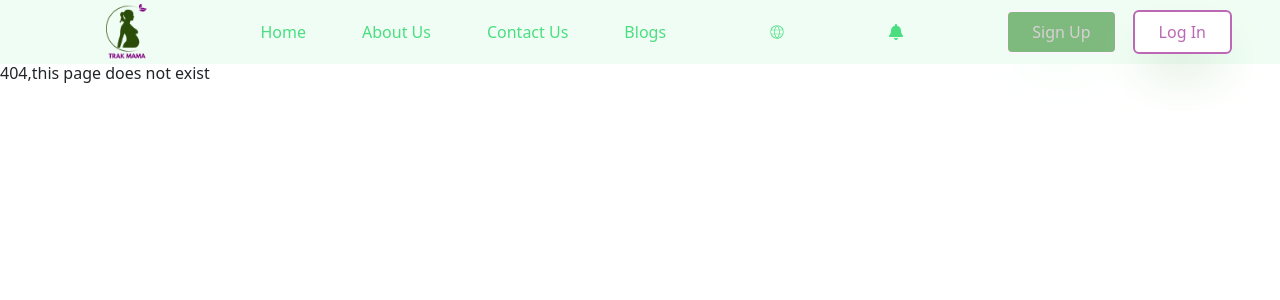
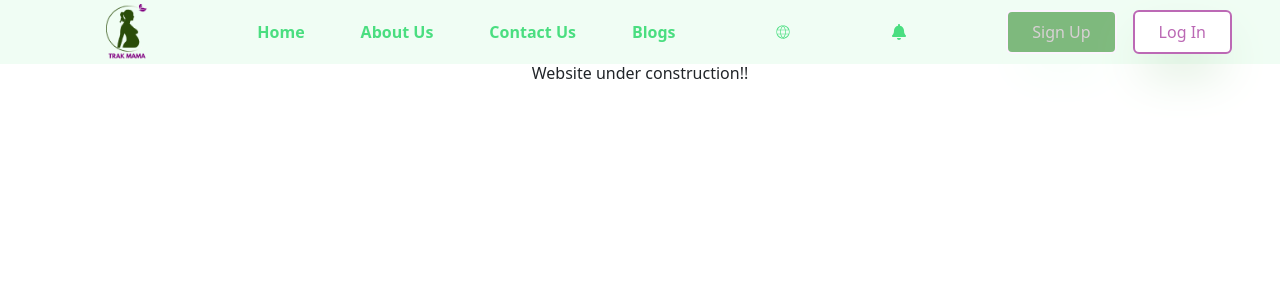
Before and after one commit to Adaobilynda1234/Trakmama-project, a React (Vite) app: page /website in a window 1280 px wide. Before the commit this address had no page. Shown: the top 300 px of the page. Built offline with nearby package versions, Linux system fonts and the light colour scheme; the HTML template or start-up script is replaced by a standard one.

Commit message:
Added the website and notiffication l icon

```diff
--- a/src/App.jsx
+++ b/src/App.jsx
@@ -7,9 +7,9 @@ import Home from "./pages/Home";
 import ErrorPage from "./pages/ErrorPage";
 import {AboutUs} from "./pages/AboutUs";
 import {ContactUs} from "./pages/Contact-us";
-
-
-
+import {Notification} from "./pages/FaBell";
+import { Website } from './pages/CiGlobe';
+import {Blogs} from "./pages/BlogsPage"
 
 
 function App() {
@@ -22,8 +22,9 @@ function App() {
         <Route path="*" element={<ErrorPage />} />
         <Route path="/about-us" element={<AboutUs title="About Us" />} />
         <Route path="/contact-us" element={<ContactUs title="Contact Us"/>}/>
-
-
+        <Route path="notification" element={<Notification title FaBell/>}/>
+         <Route path="website" element ={<Website title CiGlobe/>}/>
+         <Route path= "blogs" element ={<Blogs title Blogs/> }/>
               </Routes>
     </>
   );
--- a/src/components/Navbar.jsx
+++ b/src/components/Navbar.jsx
@@ -26,19 +26,18 @@ const Navbar = () => {
                     <img   className= 'w-13 h-14 ml-12' src={logo}alt="logo" />
 
                    {/* Desktop Navigation Links */}
-                <ul className='  text-green-400g hidden md:flex space-x-14'>
+                <ul className='  text-green-400g font-semibold hidden md:flex space-x-14'>
 
                    <li> <NavLink to={"/"}> Home </NavLink> </li>
                    <li> <NavLink to={"/about-us"}> About Us </NavLink> </li>
                     <li><NavLink to={"/contact-us"}> Contact Us </NavLink></li>
                     <li><NavLink to={"/blogs"}> Blogs </NavLink></li>
                       </ul>
+                  {/* Any other navbar elements */}
 
-                   <NavLink to={"/websitete"}> <CiGlobe />  </NavLink>
+                   <NavLink to={"/website"}> <CiGlobe />  </NavLink>
 
                    <NavLink to={"/notification"}>  <FaBell  />    </NavLink>
-
-         {/* Any other navbar elements */}
 
 
 
--- /dev/null
+++ b/src/pages/CiGlobe.jsx
@@ -0,0 +1,9 @@
+import React from "react";
+
+export const Website = () => {
+  return (
+    <div>
+      <h1 className="text-center"> Website under construction!!</h1>
+    </div>
+  );
+};
```
Also changed, not shown: src/pages/FaBell.jsx (renamed from src/pages/NotificationPage.jsx), src/pages/WebsitePage.jsx (deleted).
